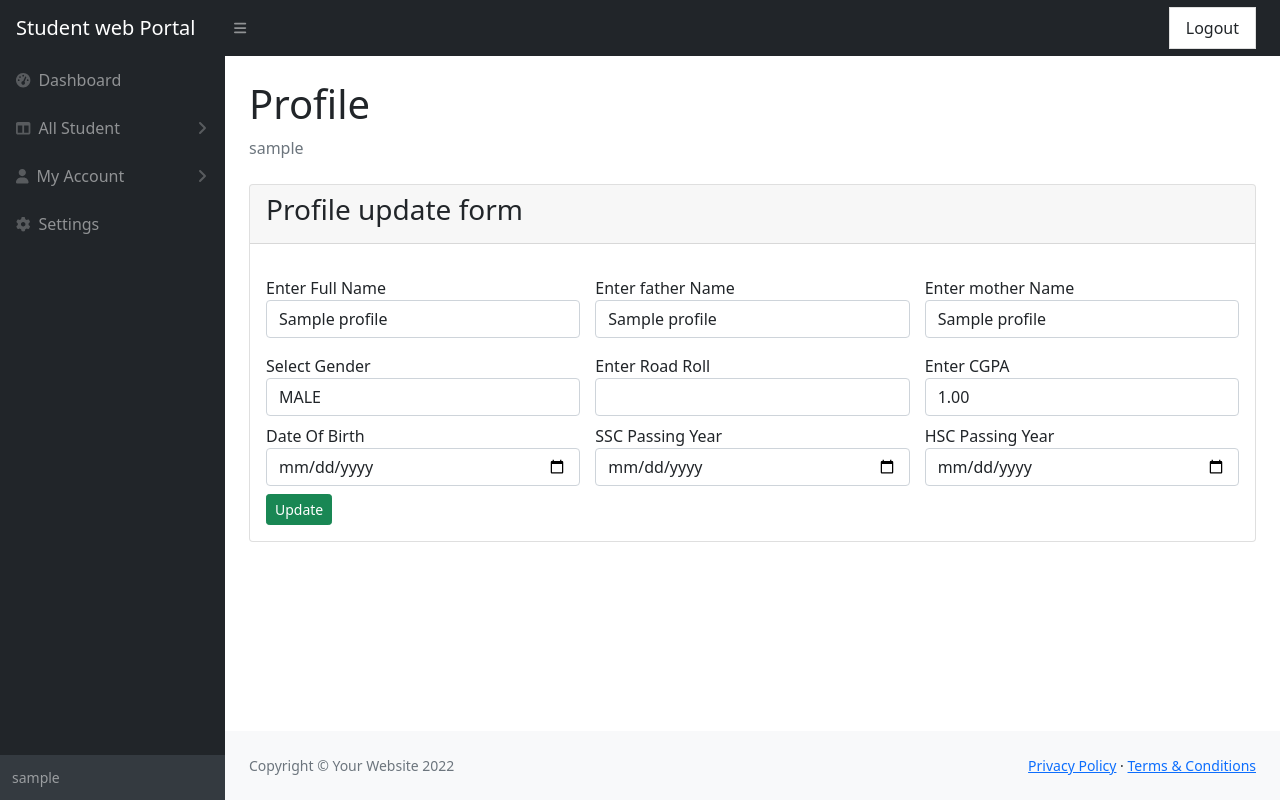
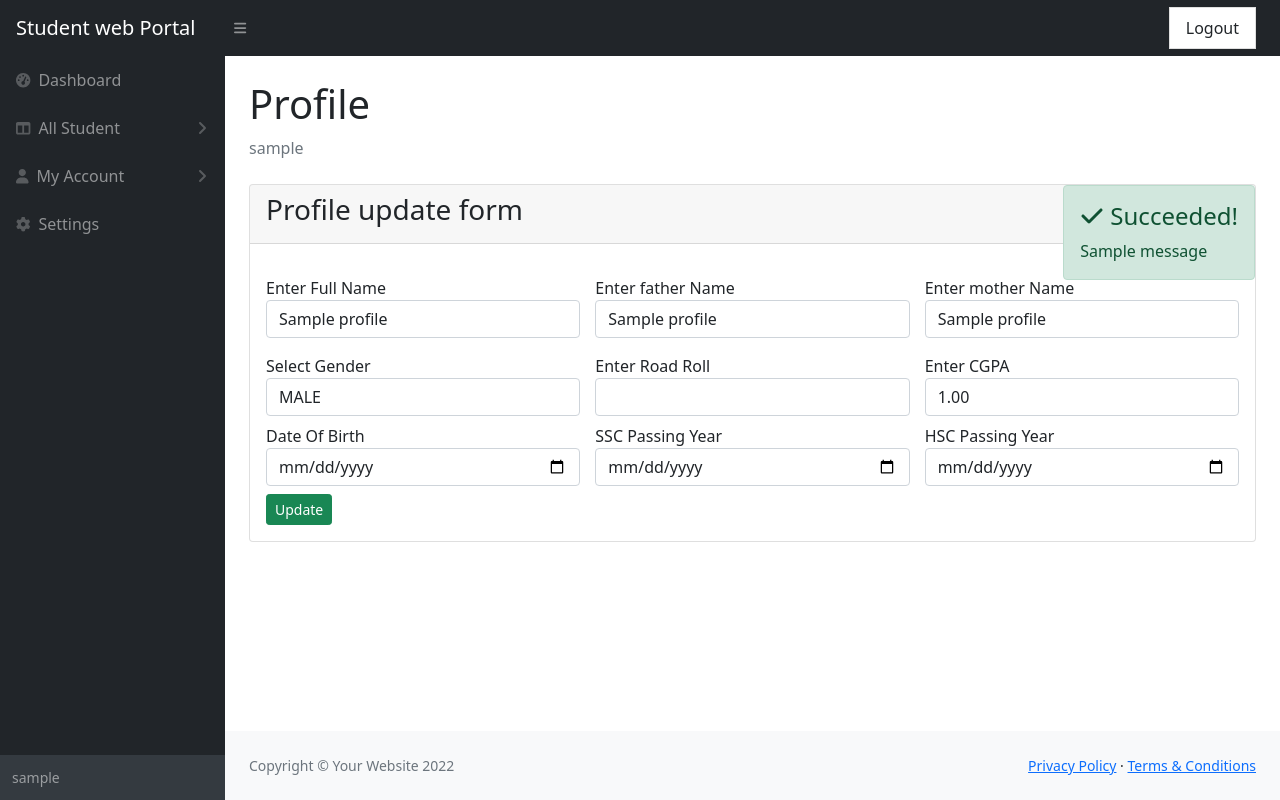
Before and after one commit to mbrsagor/swp, a Django app: page /profile-update/1/ in a window 1280 px wide. Run offline with Django 4.2, Linux system fonts and the light colour scheme; a user stored in the database is signed in; tables that the repository leaves empty hold one stand-in row (values such as "Sample post"); one stand-in notice (Sample message) is shown; some libraries are stand-ins or nearby versions.

Commit message:
New: profile form add error & success message.

```diff
--- a/portal/templates/auth/profile.html
+++ b/portal/templates/auth/profile.html
@@ -14,6 +14,9 @@
             <div class="card-header">
                 <h3 class="card-title"> {{ request.user.username }} Profile</h3>
             </div>
+            <div class="card-body">
+                {{ profile.name }}
+            </div>
         </div>
     </div>
 
--- a/portal/templates/auth/profile_update.html
+++ b/portal/templates/auth/profile_update.html
@@ -15,6 +15,10 @@
             </div>
             <div class="card-body">
                 <form method="post" enctype="multipart/form-data">
+                    {% include 'common/success_message.html' %}
+                    {% if form.errors %}
+                        {% include 'common/error_message.html' %}
+                    {% endif %}
                     {% csrf_token %}
                     <p>{{ form.errors }}</p>
                     <div class="pb-3" style="display: grid; grid-template-columns: 1fr 1fr 1fr; grid-gap: 15px">
--- /dev/null
+++ b/portal/templates/common/success_message.html
@@ -0,0 +1,27 @@
+<style>
+    .message_body {
+        width: fit-content;
+        position: absolute;
+        top: 0;
+        right: 0;
+    }
+
+    .message {
+        list-style: none;
+        margin-bottom: 0 !important;
+        padding-left: 0 !important;
+    }
+</style>
+
+<div class="message_body">
+    {% if messages %}
+        <div class="alert alert-success alert-dismissable">
+            <h4><i class="icon fa fa-check"></i> Succeeded!</h4>
+            <ul class="message">
+                {% for message in messages %}
+                    <li{% if message.tags %} class="{{ message.tags }}"{% endif %}>{{ message }}</li>
+                {% endfor %}
+            </ul>
+        </div>
+    {% endif %}
+</div>
```
Also changed, not shown: portal/templates/common/error_message.html (added, +16 -0 lines), swp/settings.py (+8 -1 lines).
